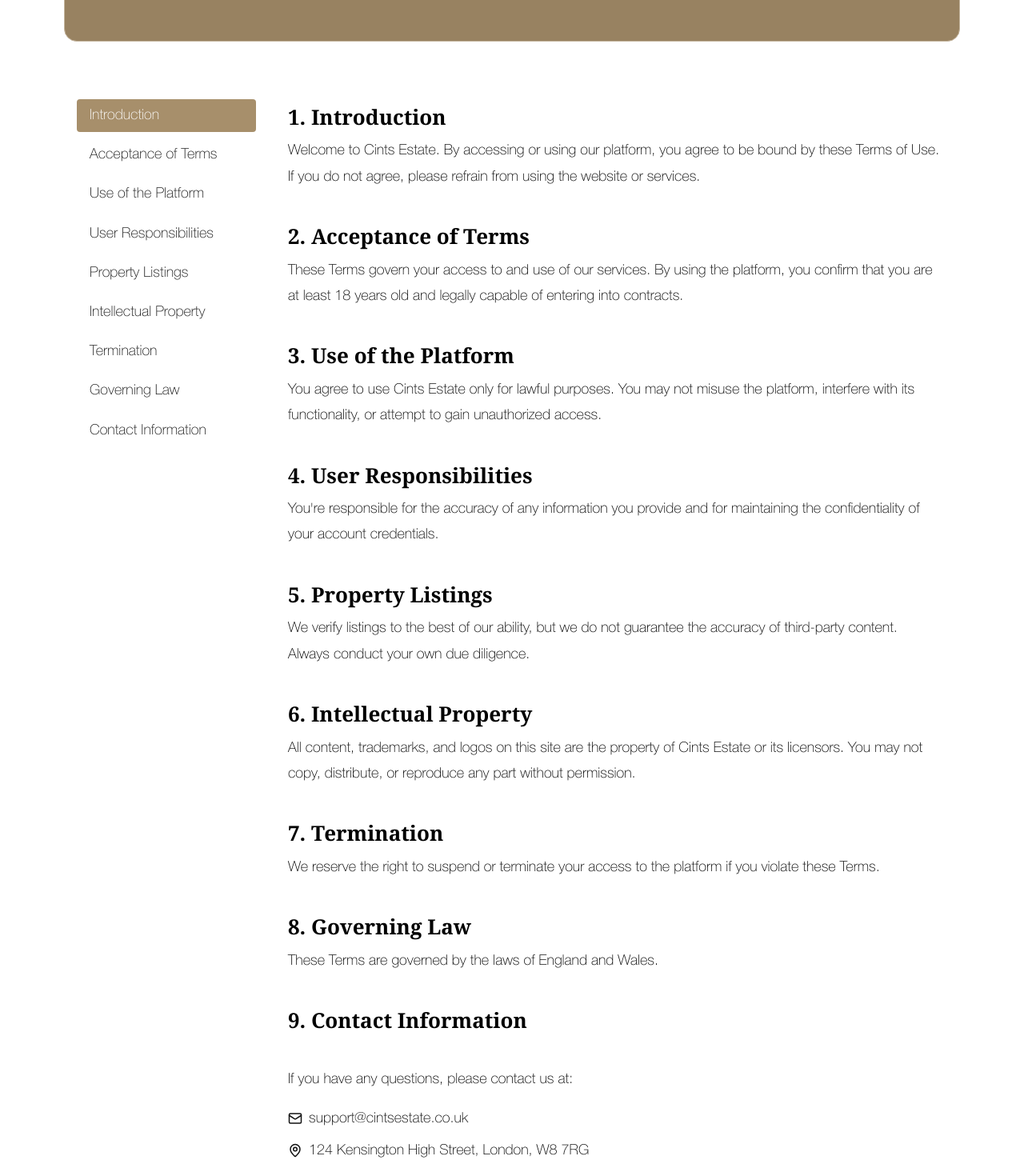
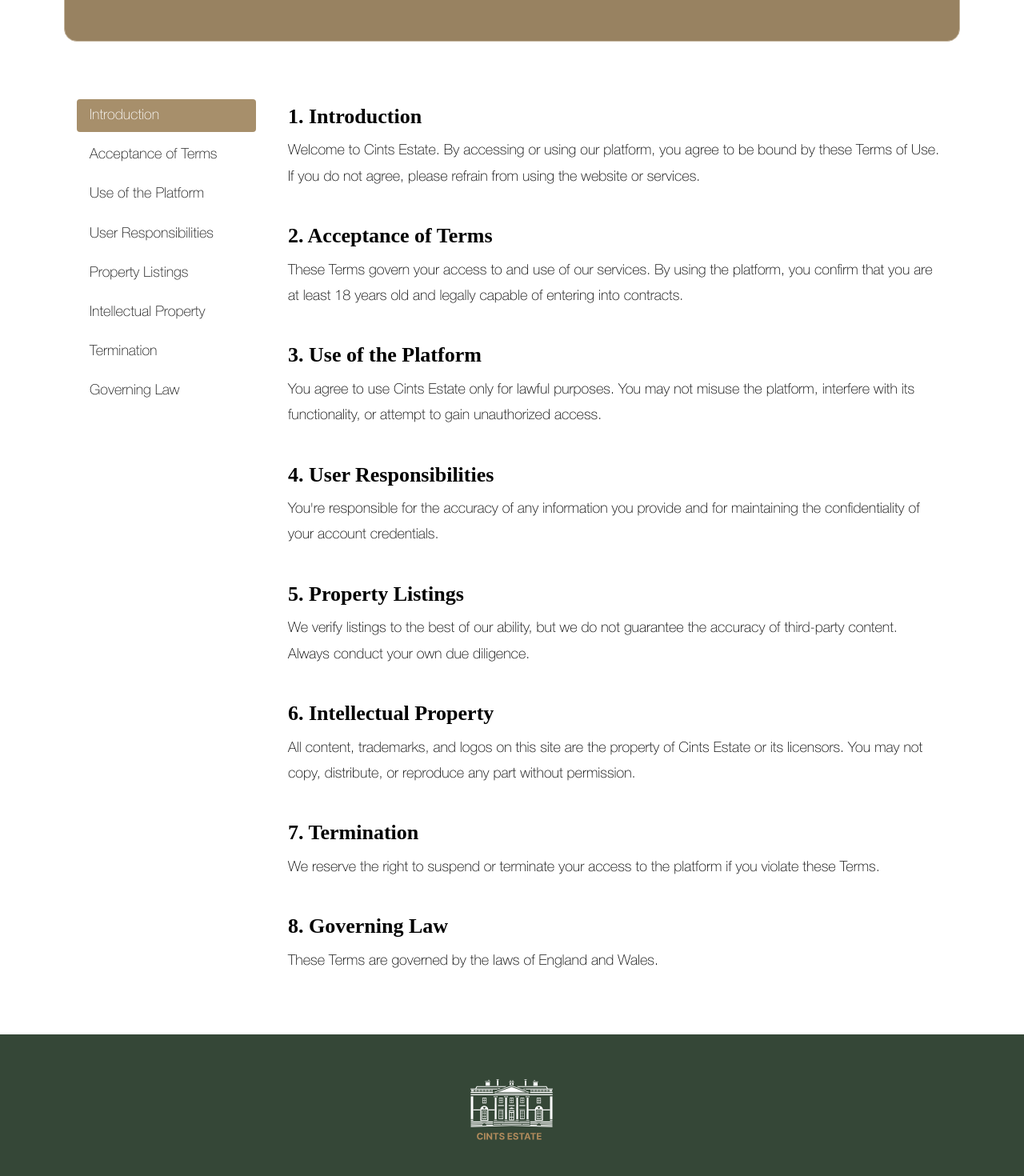
Before and after one commit to HenryAgu/cints-estate, a Next.js app: page /privacy in a window 1280 px wide. Shown: the part 480-1950 px from the top of the page at 80% size. Built offline with nearby package versions, Linux system fonts and the light colour scheme; a web font is replaced by a local one.

Commit message:
feat: terms of use page

```diff
--- a/src/app/privacy/page.tsx
+++ b/src/app/privacy/page.tsx
@@ -1,16 +1,16 @@
 import Banner from "@/components/privacy/banner";
 import Header from "@/components/shared/header";
 import Navbar from "@/components/shared/navbar";
-import TermsOfUse from "@/components/shared/termsOfUse";
+import TermsOfUsePage from "@/components/shared/termsOfUse";
 import React from "react";
 
 const PrivacyPage = () => {
   return (
     <main className="min-h-screen container w-full mx-auto font-didot">
       <Header />
-      <Navbar/>
-      <Banner/>
-      <TermsOfUse/>
+      <Navbar />
+      <Banner title="Privacy Policy" date="July 10, 2025" />
+      <TermsOfUsePage />
     </main>
   );
 };
--- /dev/null
+++ b/src/app/terms/page.tsx
@@ -0,0 +1,18 @@
+import Banner from '@/components/privacy/banner'
+import Header from '@/components/shared/header'
+import Navbar from '@/components/shared/navbar'
+import TermsOfUsePage from '@/components/shared/termsOfUse'
+import React from 'react'
+
+const TermsPage = () => {
+  return (
+    <main className="min-h-screen container w-full mx-auto font-didot">
+      <Header />
+      <Navbar/>
+      <Banner title="Terms of Use" date="July 10, 2025"/>
+      <TermsOfUsePage/>
+    </main>
+  )
+}
+
+export default TermsPage
--- a/src/components/privacy/banner.tsx
+++ b/src/components/privacy/banner.tsx
@@ -5,15 +5,22 @@
   src: "../../app/fonts/HelveticaNeueThin.otf",
 });
 
-const Banner = () => {
+interface BannerProps{
+    title: string;
+    date?: string;
+    text?: string;
+}
+
+const Banner = ({title, date,text}:BannerProps) => {
   return (
     <section className="mx-4 lg:mx-20 bg-brand-secondary-600 h-[250px] lg:h-[348px] rounded-2xl text-white flex flex-col gap-y-4 items-center justify-center border border-[#C4B49C]">
-      <h1 className="text-4xl lg:text-5xl font-bold">Privacy Policy</h1>
+      <h1 className="text-4xl lg:text-5xl font-bold">{title}</h1>
       <p
         className={`${HelveticaNeue.className} text-base lg:text-lg font-normal leading-[150%]`}
       >
-        Last Updated: July 10, 2025
+        Last Updated: {date}
       </p>
+      <p className={`${HelveticaNeue.className} text-base lg:text-lg font-normal leading-[150%] max-w-[399px]`}>{text}</p>
     </section>
   );
 };
--- a/src/components/shared/footer.tsx
+++ b/src/components/shared/footer.tsx
@@ -55,7 +55,7 @@
   },
   {
     title: "Terms of Use",
-    path: "/about",
+    path: "/terms",
   },
   {
     title: "Privacy policy",
--- /dev/null
+++ b/src/components/shared/termsLayout.tsx
@@ -0,0 +1,77 @@
+"use client";
+
+import Link from "next/link";
+import { useEffect, useState } from "react";
+
+interface TermsSection {
+  id: string;
+  title: string;
+  content: string;
+}
+
+interface TermsLayoutProps {
+  sections: TermsSection[];
+  fontClassName?: string; // optional custom font class
+}
+
+export default function TermsLayout({ sections, fontClassName = "font-serif" }: TermsLayoutProps) {
+  const [activeId, setActiveId] = useState("");
+
+  useEffect(() => {
+    const observer = new IntersectionObserver(
+      (entries) => {
+        for (const entry of entries) {
+          if (entry.isIntersecting) {
+            setActiveId(entry.target.id);
+            break;
+          }
+        }
+      },
+      { rootMargin: "0px 0px -70% 0px", threshold: 0.3 }
+    );
+
+    sections.forEach(({ id }) => {
+      const el = document.getElementById(id);
+      if (el) observer.observe(el);
+    });
+
+    return () => observer.disconnect();
+  }, [sections]);
+
+  return (
+    <div className="flex lg:flex-row flex-col min-h-screen text-[#121212] px-4 lg:px-20 py-8 lg:py-14">
+      {/* Sidebar */}
+      <aside className={`${fontClassName} w-full lg:w-64 bg-white py-4 lg:p-4 lg:sticky lg:top-0 h-fit lg:h-screen`}>
+        <nav className="space-y-2">
+          {sections.map((section) => (
+            <Link
+              key={section.id}
+              href={`#${section.id}`}
+              className={`block px-4 py-2 rounded transition text-base lg:text-lg font-normal lg:leading-[140%] ${
+                activeId === section.id
+                  ? "bg-brand-secondary-500 text-white"
+                  : "hover:bg-brand-secondary-500 hover:text-white"
+              }`}
+            >
+              {section.title.replace(/^\d+\.\s/, "")}
+            </Link>
+          ))}
+        </nav>
+      </aside>
+
+      {/* Main Content */}
+      <main className="flex-1 lg:px-6 py-5 space-y-8 lg:space-y-10 overflow-y-auto scroll-smooth">
+        {sections.map((section) => (
+          <section key={section.id} id={section.id}>
+            <h2 className="text-xl lg:text-[26px] lg:leading-[140%] text-black font-bold mb-2">
+              {section.title}
+            </h2>
+            <p className={`${fontClassName} text-base lg:text-lg text-black font-light lg:leading-[180%]`}>
+              {section.content}
+            </p>
+          </section>
+        ))}
+      </main>
+    </div>
+  );
+}
--- a/src/components/shared/termsOfUse.tsx
+++ b/src/components/shared/termsOfUse.tsx
@@ -1,133 +1,65 @@
-"use client";
-
 import { Mail, MapPin } from "lucide-react";
 import localFont from "next/font/local";
-import Link from "next/link";
-import { useEffect, useState } from "react";
-
-const termsSections = [
-  { id: "introduction", title: "1. Introduction" },
-  { id: "acceptance", title: "2. Acceptance of Terms" },
-  { id: "use", title: "3. Use of the Platform" },
-  { id: "responsibilities", title: "4. User Responsibilities" },
-  { id: "listings", title: "5. Property Listings" },
-  { id: "intellectual", title: "6. Intellectual Property" },
-  { id: "termination", title: "7. Termination" },
-  { id: "law", title: "8. Governing Law" },
-  { id: "contact", title: "9. Contact Information" },
-];
+import TermsLayout from "./termsLayout";
 
 const HelveticaNeue = localFont({
   src: "../../app/fonts/HelveticaNeueThin.otf",
 });
 
-export default function TermsOfUse() {
-  const [activeId, setActiveId] = useState("");
+const termsSections = [
+  {
+    id: "introduction",
+    title: "1. Introduction",
+    content:
+      "Welcome to Cints Estate. By accessing or using our platform, you agree to be bound by these Terms of Use. If you do not agree, please refrain from using the website or services.",
+  },
+  {
+    id: "acceptance",
+    title: "2. Acceptance of Terms",
+    content:
+      "These Terms govern your access to and use of our services. By using the platform, you confirm that you are at least 18 years old and legally capable of entering into contracts.",
+  },
+  {
+    id: "use",
+    title: "3. Use of the Platform",
+    content:
+      "You agree to use Cints Estate only for lawful purposes. You may not misuse the platform, interfere with its functionality, or attempt to gain unauthorized access.",
+  },
+  {
+    id: "responsibilities",
+    title: "4. User Responsibilities",
+    content:
+      "You're responsible for the accuracy of any information you provide and for maintaining the confidentiality of your account credentials.",
+  },
+  {
+    id: "listings",
+    title: "5. Property Listings",
+    content:
+      "We verify listings to the best of our ability, but we do not guarantee the accuracy of third-party content. Always conduct your own due diligence.",
+  },
+  {
+    id: "intellectual",
+    title: "6. Intellectual Property",
+    content:
+      "All content, trademarks, and logos on this site are the property of Cints Estate or its licensors. You may not copy, distribute, or reproduce any part without permission.",
+  },
+  {
+    id: "termination",
+    title: "7. Termination",
+    content:
+      "We reserve the right to suspend or terminate your access to the platform if you violate these Terms.",
+  },
+  {
+    id: "law",
+    title: "8. Governing Law",
+    content: "These Terms are governed by the laws of England and Wales.",
+  },
+];
 
-  useEffect(() => {
-    const observer = new IntersectionObserver(
-      (entries) => {
-        for (const entry of entries) {
-          if (entry.isIntersecting) {
-            setActiveId(entry.target.id);
-            break;
-          }
-        }
-      },
-      { rootMargin: "0px 0px -70% 0px", threshold: 0.3 }
-    );
-
-    termsSections.forEach(({ id }) => {
-      const el = document.getElementById(id);
-      if (el) observer.observe(el);
-    });
-
-    return () => observer.disconnect();
-  }, []);
-
+export default function TermsOfUsePage() {
   return (
-    <div className="flex lg:flex-row flex-col min-h-screen text-[#121212] font-serif px-4 lg:px-20 py-8 lg:py-14">
-      {/* Sidebar */}
-      <aside
-        className={`${HelveticaNeue.className} w-full lg:w-64 bg-white py-4 lg:p-4 lg:sticky lg:top-0 h-fit lg:h-screen`}
-      >
-        <nav className="space-y-2">
-          {termsSections.map((section) => (
-            <Link
-              key={section.id}
-              href={`#${section.id}`}
-              className={`block px-4 py-2 rounded transition text-base lg:text-lg font-normal lg:leading-[140%] ${
-                activeId === section.id
-                  ? "bg-brand-secondary-500 text-white"
-                  : "hover:bg-brand-secondary-500 hover:text-white"
-              }`}
-            >
-              {section.title.replace(/^\d+\.\s/, "")}
-            </Link>
-          ))}
-        </nav>
-      </aside>
-
-      {/* Main Content */}
-      <main className="flex-1 lg:px-6 py-5 space-y-8 lg:space-y-10 overflow-y-auto scroll-smooth">
-        {termsSections.map((section) => (
-          <section key={section.id} id={section.id}>
-            <h2 className="text-xl lg:text-[26px] lg:leading-[140%] text-black font-bold mb-2">
-              {section.title}
-            </h2>
-            <p
-              className={`${HelveticaNeue.className} text-base lg:text-lg text-black font-light lg:leading-[180%]`}
-            >
-              {getSectionText(section.id)}
-            </p>
-          </section>
-        ))}
-
-        {/* Contact Section with Icons */}
-        <section id="contact">
-          <p className={`${HelveticaNeue.className} text-lg text-black font-light leading-[180%]`}>If you have any questions, please contact us at:</p>
-          <div className="lg:mt-4 space-y-2">
-            <div className="flex items-center gap-2">
-              <Mail size={18} />
-              <span
-                className={`${HelveticaNeue.className} text-base lg:text-lg text-black font-light lg:leading-[180%]`}
-              >
-                support@cintsestate.co.uk
-              </span>
-            </div>
-            <div className="flex items-center gap-2">
-              <MapPin size={18} />
-              <span
-                className={`${HelveticaNeue.className} text-base lg:text-lg text-black font-light lg:leading-[180%]`}
-              >
-                124 Kensington High Street, London, W8 7RG
-              </span>
-            </div>
-          </div>
-        </section>
-      </main>
+    <div>
+      <TermsLayout sections={termsSections} fontClassName={HelveticaNeue.className} />
     </div>
   );
 }
-
-// Section content helper
-function getSectionText(id: string) {
-  const content: Record<string, string> = {
-    introduction:
-      "Welcome to Cints Estate. By accessing or using our platform, you agree to be bound by these Terms of Use. If you do not agree, please refrain from using the website or services.",
-    acceptance:
-      "These Terms govern your access to and use of our services. By using the platform, you confirm that you are at least 18 years old and legally capable of entering into contracts.",
-    use: "You agree to use Cints Estate only for lawful purposes. You may not misuse the platform, interfere with its functionality, or attempt to gain unauthorized access.",
-    responsibilities:
-      "You're responsible for the accuracy of any information you provide and for maintaining the confidentiality of your account credentials.",
-    listings:
-      "We verify listings to the best of our ability, but we do not guarantee the accuracy of third-party content. Always conduct your own due diligence.",
-    intellectual:
-      "All content, trademarks, and logos on this site are the property of Cints Estate or its licensors. You may not copy, distribute, or reproduce any part without permission.",
-    termination:
-      "We reserve the right to suspend or terminate your access to the platform if you violate these Terms.",
-    law: "These Terms are governed by the laws of England and Wales.",
-    contact: "",
-  };
-  return content[id] ?? "";
-}
```
